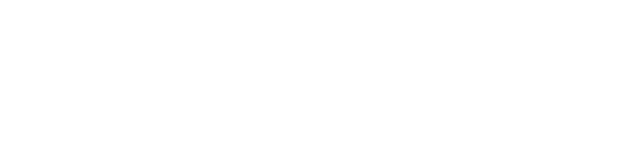
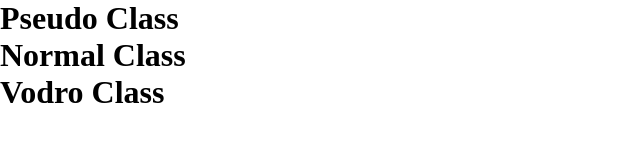
Before and after one commit to bcdgazam/pseudo-class, a plain HTML site: page index.html in a window 1280 px wide. Shown: the whole page, without its empty margins (0-640 px from the left). Drawn offline with Linux system fonts and the light colour scheme.

Commit message:
css file add

```diff
--- /dev/null
+++ b/css/style.css
@@ -0,0 +1,4 @@
+*{
+    margin: 0;
+    padding: 0;
+}
--- a/index.html
+++ b/index.html
@@ -4,8 +4,11 @@
     <meta charset="UTF-8">
     <meta name="viewport" content="width=device-width, initial-scale=1.0">
     <title>Document</title>
+    <link rel="stylesheet" href="css/style.css">
 </head>
 <body>
-
+    <h1>Pseudo Class</h1>
+    <h1>Normal Class</h1>
+    <h1 class="special-effect">Vodro Class</h1>
 </body>
 </html>
```
